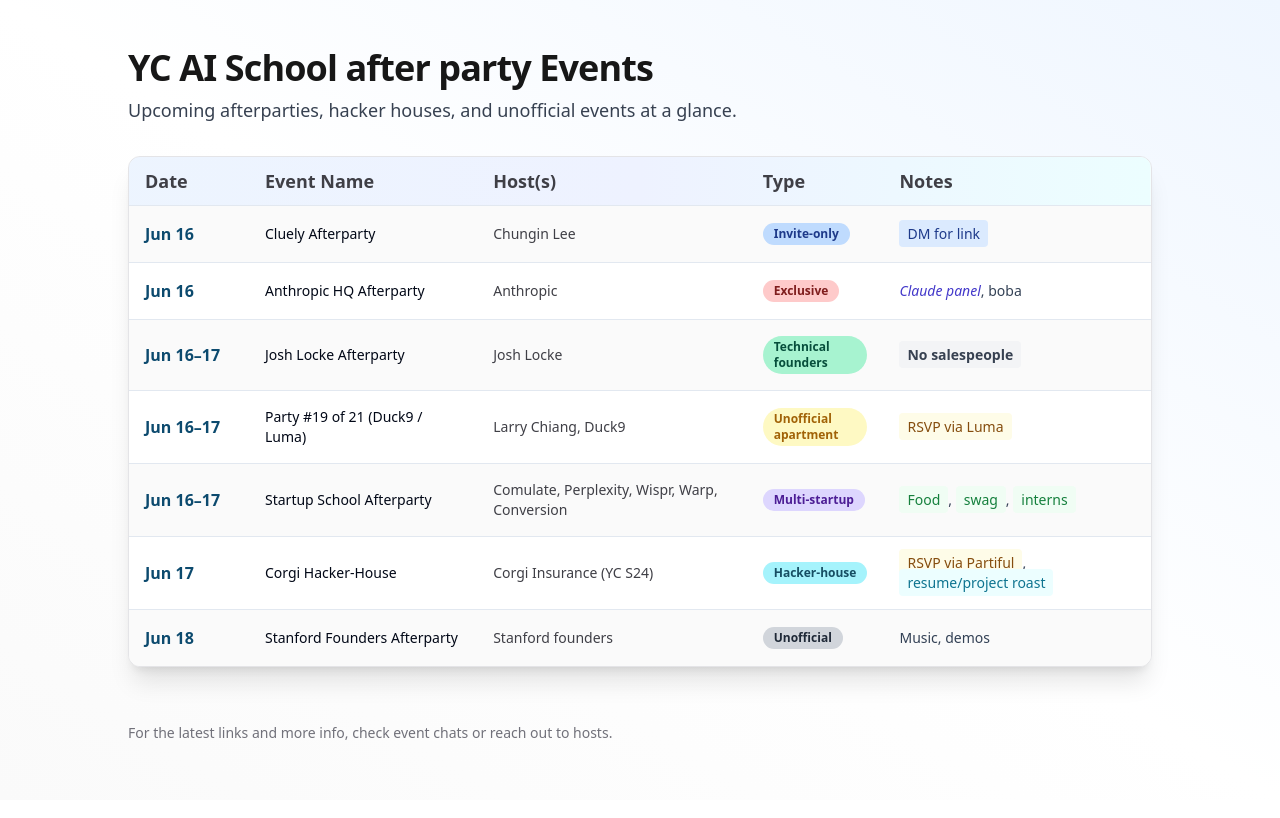
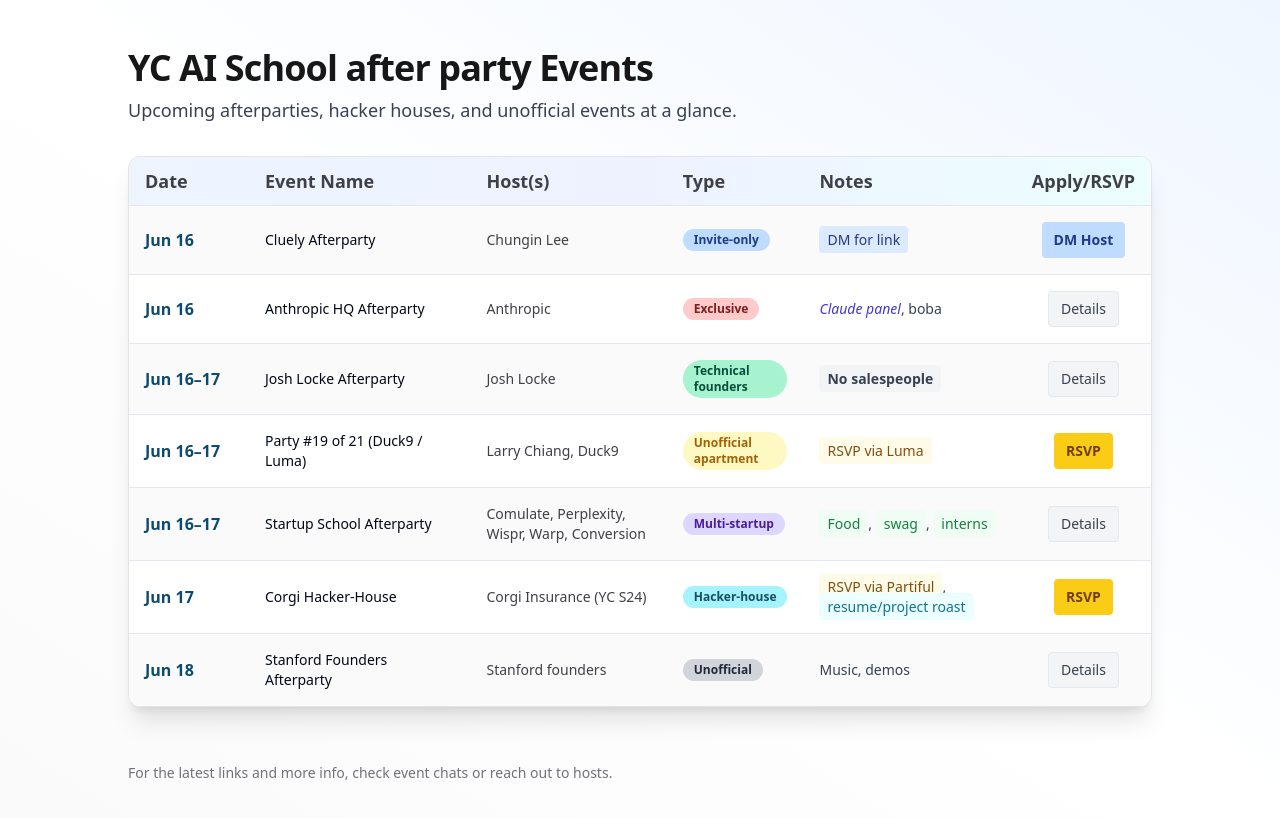
Before and after one commit to DhruvMiyani/hackaischool.com, a React (Vite) app: page / in a window 1280 px wide. Shown: the top 818 px of the page. Built offline with nearby package versions, Linux system fonts and the light colour scheme.

Commit message:
Add RSVP/Apply section
Add a new column to the event table for RSVP/Apply actions.

```diff
--- a/src/pages/Index.tsx
+++ b/src/pages/Index.tsx
@@ -1,5 +1,7 @@
+
 import { Badge } from "@/components/ui/badge";
 import { Table, TableBody, TableCell, TableHead, TableHeader, TableRow } from "@/components/ui/table";
+import { Button } from "@/components/ui/button";
 
 const events = [
   {
@@ -53,16 +55,6 @@ const events = [
   },
 ];
 
-const typeColor: Record<string, string> = {
-  "Invite‑only": "secondary",
-  "Exclusive": "accent",
-  "Technical founders": "default",
-  "Unofficial apartment": "outline",
-  "Multi‑startup": "primary",
-  "Hacker‑house": "success",
-  "Unofficial": "muted",
-};
-
 function getTypeBadge(type: string) {
   switch (type) {
     case "Invite‑only":
@@ -85,7 +77,6 @@ function getTypeBadge(type: string) {
 }
 
 const highlightKeywords = (notes: string) => {
-  // Highlight RSVP, DM, No salespeople, Food, etc.
   let out = notes;
   out = out.replace(/\b(DM for link)\b/gi, `<span class="font-medium bg-blue-100 text-blue-900 px-2 py-1 rounded">DM for link</span>`);
   out = out.replace(/\b(RSVP (via [^\s,]+))\b/gi, `<span class="font-medium bg-yellow-50 text-yellow-800 px-2 py-1 rounded">$1</span>`);
@@ -95,6 +86,30 @@ const highlightKeywords = (notes: string) => {
   out = out.replace(/\b(resume\/project roast)\b/gi, `<span class="bg-cyan-50 text-cyan-700 px-2 py-1 rounded">$1</span>`);
   return out;
 };
+
+function getActionButton(notes: string) {
+  const RSVPMatch = notes.match(/\b(RSVP)\b/i);
+  const DMMatch = notes.match(/\b(DM)\b/i);
+  if (RSVPMatch) {
+    return (
+      <Button className="bg-yellow-400 hover:bg-yellow-500 text-yellow-900 font-semibold px-3 py-1 rounded" size="sm" variant="secondary">
+        RSVP
+      </Button>
+    );
+  }
+  if (DMMatch) {
+    return (
+      <Button className="bg-blue-200 hover:bg-blue-300 text-blue-900 font-semibold px-3 py-1 rounded" size="sm" variant="secondary">
+        DM Host
+      </Button>
+    );
+  }
+  return (
+    <Button className="bg-gray-100 hover:bg-gray-200 text-gray-700 font-medium px-3 py-1 rounded" size="sm" variant="outline">
+      Details
+    </Button>
+  );
+}
 
 const Index = () => {
   return (
@@ -117,6 +132,7 @@ const Index = () => {
                 <TableHead className="min-w-[180px] text-lg font-semibold text-zinc-700">Host(s)</TableHead>
                 <TableHead className="w-[120px] text-lg font-semibold text-zinc-700">Type</TableHead>
                 <TableHead className="min-w-[200px] text-lg font-semibold text-zinc-700">Notes</TableHead>
+                <TableHead className="w-[130px] text-lg font-semibold text-zinc-700">Apply/RSVP</TableHead>
               </TableRow>
             </TableHeader>
             <TableBody>
@@ -137,6 +153,9 @@ const Index = () => {
                       dangerouslySetInnerHTML={{ __html: highlightKeywords(evt.notes) }}
                     />
                   </TableCell>
+                  <TableCell className="text-center">
+                    {getActionButton(evt.notes)}
+                  </TableCell>
                 </TableRow>
               ))}
             </TableBody>
```
